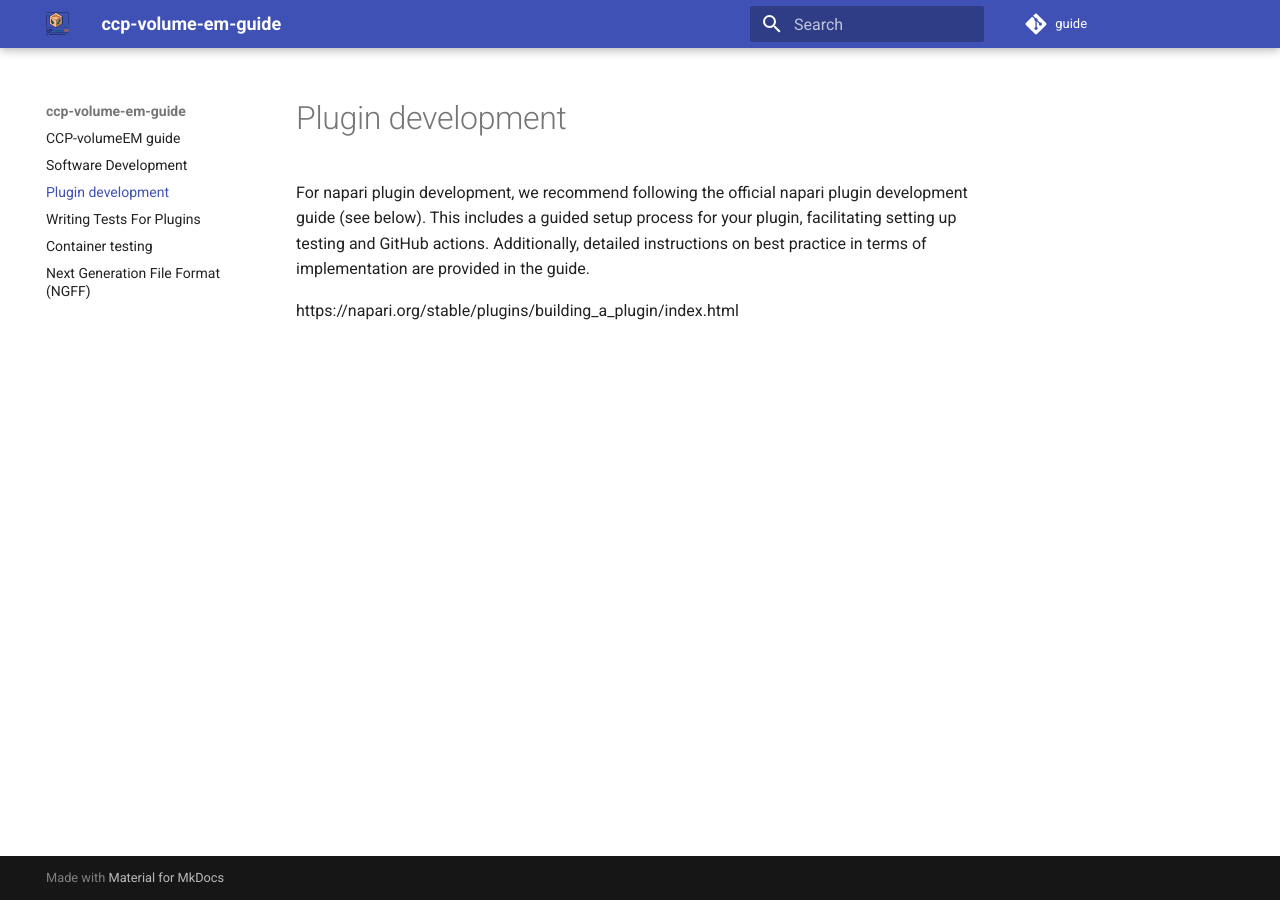
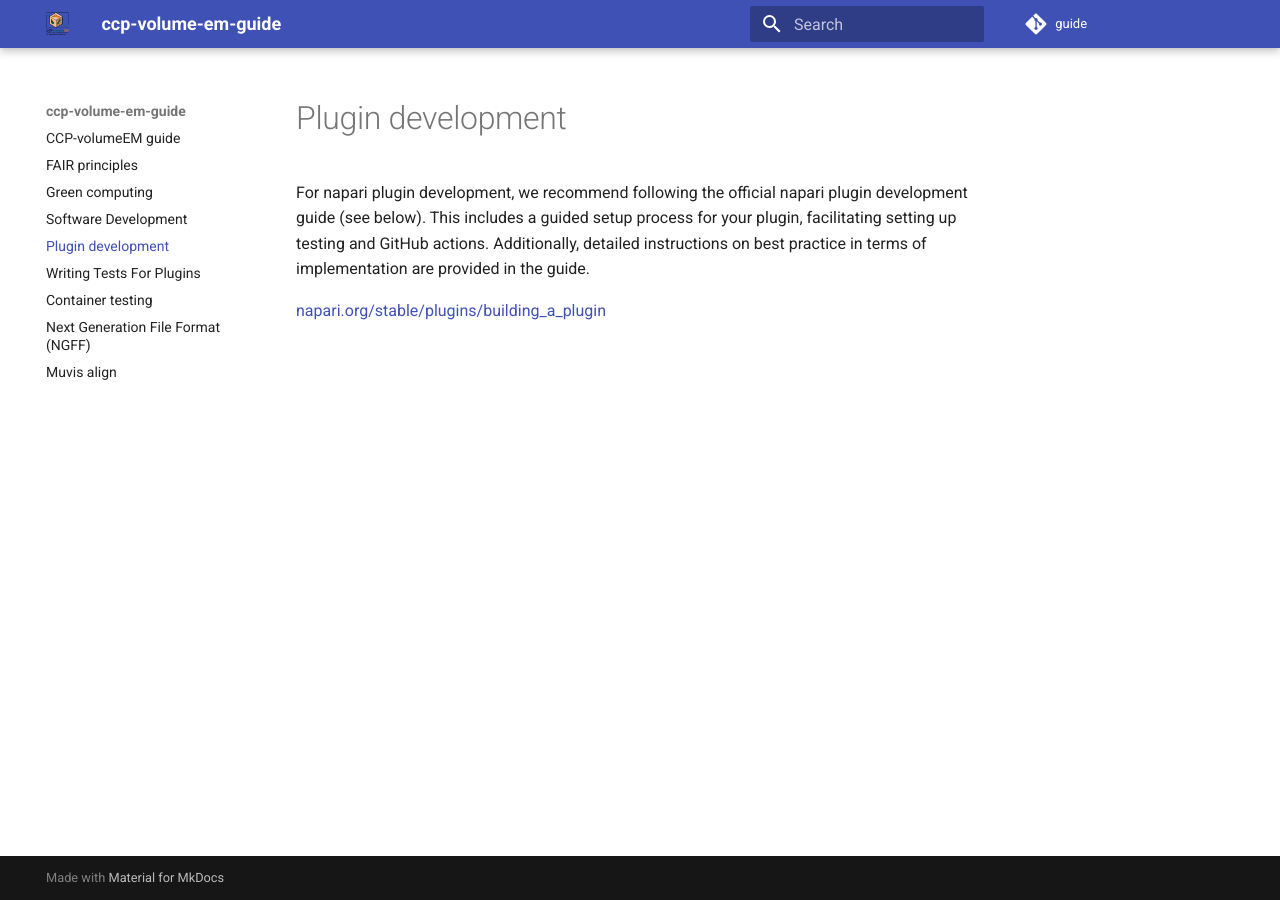
Before and after one commit to ccp-volume-em/guide, an MkDocs documentation site: the page built from docs/plugins.md, in a window 1280 px wide. Built offline with MkDocs 1.6.1 and Material for MkDocs 9.7.7, drawn with Linux system fonts in a browser that asks for light colours; comment, search, counter and statistics services are not loaded.

```diff
--- a/mkdocs.yml
+++ b/mkdocs.yml
@@ -17,11 +17,14 @@ markdown_extensions:
 
 nav:
   - index.md
+  - fair.md
+  - green.md
   - software.md
   - plugins.md
   - plugin_testing.md
   - container_testing.md
   - ngff.md
+  - muvis-align.md
 
 theme:
   name: material
```
Also changed, not shown: docs/plugins.md (+1 -1 lines).
